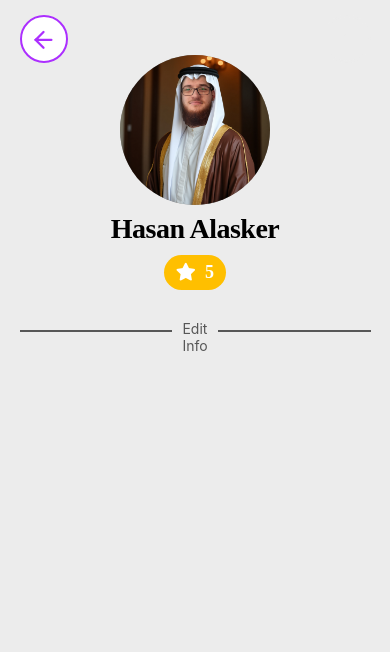
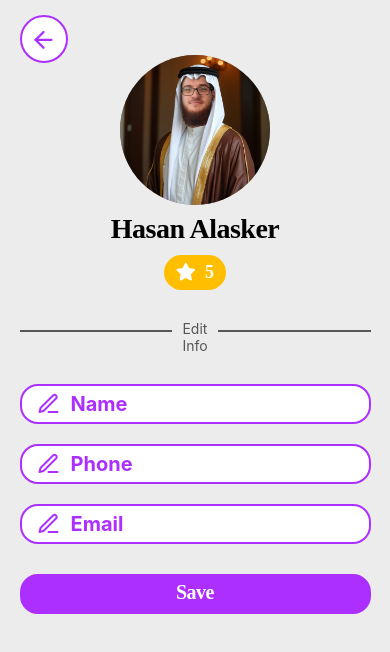
Before and after one commit to HasanAlasker/LendYard, a React Native app in the folder client/: screen /EditProfile in a window 390 px wide. Shown: the top 652 px of the page. Built offline with nearby package versions, Linux system fonts and the light colour scheme.

Commit message:
edit page done

```diff
--- /dev/null
+++ b/client/components/DropBox.js
@@ -0,0 +1,49 @@
+import React from "react";
+import { View, StyleSheet, TouchableOpacity, TextInput } from "react-native";
+import { Feather } from "@expo/vector-icons";
+import useThemedStyles from "../hooks/useThemedStyles";
+import { useTheme } from "../config/ThemeContext";
+import AppText from "../config/AppText";
+
+function DropBox({ placeholder, penOn }) {
+  const styles = useThemedStyles(getStyles);
+  const { theme } = useTheme();
+
+  return (
+    <TouchableOpacity style={styles.container}>
+      <View style={styles.left}>
+        {penOn && <Feather name="edit-3" size={24} color={theme.purple}></Feather>}
+        <AppText style={styles.text}>{placeholder}</AppText>
+      </View>
+      <Feather name="chevron-down" size={26} color={theme.purple}></Feather>
+    </TouchableOpacity>
+  );
+}
+
+const getStyles = (theme) =>
+  StyleSheet.create({
+    container: {
+      flexDirection: "row",
+      borderRadius: 18,
+      borderColor: theme.purple,
+      borderWidth: 2,
+      justifyContent: "space-between",
+      backgroundColor: theme.post,
+      paddingVertical: 5,
+      paddingHorizontal: 15,
+      width: "90%",
+      marginHorizontal: "auto",
+      marginTop:20
+    },
+    text: {
+      color: theme.purple,
+      fontWeight: "bold",
+      fontSize: 20,
+    },
+    left:{
+        flexDirection:'row',
+        gap:10
+    }
+  });
+
+export default DropBox;
--- /dev/null
+++ b/client/components/FormBtn.js
@@ -0,0 +1,46 @@
+import React from "react";
+import { View, StyleSheet, TouchableOpacity, TextInput } from "react-native";
+import { Feather } from "@expo/vector-icons";
+import useThemedStyles from "../hooks/useThemedStyles";
+import { useTheme } from "../config/ThemeContext";
+import AppText from "../config/AppText";
+
+function FormBtn({ title, }) {
+  const styles = useThemedStyles(getStyles);
+  const { theme } = useTheme();
+
+  return (
+    <TouchableOpacity style={styles.container}>
+      <AppText style={styles.text}>{title}</AppText>
+    </TouchableOpacity>
+  );
+}
+
+const getStyles = (theme) =>
+  StyleSheet.create({
+    container: {
+      flexDirection: "row",
+      borderRadius: 18,
+      borderColor: theme.purple,
+      borderWidth: 2,
+      backgroundColor: theme.purple,
+      paddingVertical: 5,
+      paddingHorizontal: 15,
+      width: "90%",
+      marginHorizontal: "auto",
+      marginTop: 30,
+      gap: 10,
+      minHeight: 40,
+    },
+    text: {
+      color: theme.always_white,
+      fontWeight: "bold",
+      fontSize: 20,
+      flex:1,
+      padding:0,
+      margin:0,
+      textAlign:'center'
+    },
+  });
+
+export default FormBtn;
--- /dev/null
+++ b/client/components/InputBox.js
@@ -0,0 +1,50 @@
+import React from "react";
+import { View, StyleSheet, TouchableOpacity, TextInput } from "react-native";
+import { Feather } from "@expo/vector-icons";
+import useThemedStyles from "../hooks/useThemedStyles";
+import { useTheme } from "../config/ThemeContext";
+import AppText from "../config/AppText";
+
+function InputBox({ placeholder, penOn, icon, value }) {
+  const styles = useThemedStyles(getStyles);
+  const { theme } = useTheme();
+
+  return (
+    <View style={styles.container}>
+      {penOn && (
+        <Feather name="edit-3" size={24} color={theme.purple}></Feather>
+      )}
+      {icon && <Feather name={icon} size={24} color={theme.purple}></Feather>}
+      <TextInput style={styles.text} placeholder={placeholder} value={value} placeholderTextColor={theme.purple}></TextInput>
+    </View>
+  );
+}
+
+const getStyles = (theme) =>
+  StyleSheet.create({
+    container: {
+      flexDirection: "row",
+      borderRadius: 18,
+      borderColor: theme.purple,
+      borderWidth: 2,
+      backgroundColor: theme.post,
+      paddingVertical: 5,
+      paddingHorizontal: 15,
+      width: "90%",
+      marginHorizontal: "auto",
+      marginTop: 20,
+      gap: 10,
+      minHeight: 40,
+    },
+    text: {
+      color: theme.purple,
+      fontWeight: "bold",
+      fontSize: 20,
+      flex:1,
+      padding:0,
+      margin:0,
+      textAlignVertical:'center'
+    },
+  });
+
+export default InputBox;
--- a/client/components/SearchBar.js
+++ b/client/components/SearchBar.js
@@ -32,7 +32,6 @@ function SearchBar(props) {
             name="tune"
             size={22}
             color={theme.purple}
-
           ></MaterialIcons>
         </TouchableOpacity>
       </View>
@@ -44,12 +43,12 @@ const getStyles = (theme) =>
   StyleSheet.create({
     searchbar: {
       width: "100%",
-      paddingTop:5,
-      borderBottomRightRadius:30,
-      borderBottomLeftRadius:30,
-      zIndex:100,
-      paddingBottom:25,
-      backgroundColor:theme.backgroundColor
+      paddingTop: 5,
+      borderBottomRightRadius: 30,
+      borderBottomLeftRadius: 30,
+      zIndex: 100,
+      paddingBottom: 25,
+      backgroundColor: theme.backgroundColor,
     },
     bigBox: {
       flexDirection: "row",
@@ -70,9 +69,7 @@ const getStyles = (theme) =>
       paddingVertical: 0,
       height: 40,
     },
-    icon: {
-
-    },
+    icon: {},
     filter: {
       backgroundColor: theme.post,
       alignItems: "center",
@@ -87,6 +84,10 @@ const getStyles = (theme) =>
       fontWeight: "bold",
       fontSize: 16,
       height: 40,
+      textAlignVertical: "center",
+      margin: 0,
+      padding: 0,
+      flex: 1,
     },
   });
 
--- a/client/pages/Users/EditProfile.js
+++ b/client/pages/Users/EditProfile.js
@@ -2,6 +2,10 @@ import React from "react";
 import { View, StyleSheet } from "react-native";
 import SafeScreen from "../../components/SafeScreen";
 import TopChunkProfile from "../../components/TopChunkProfile";
+import DropBox from "../../components/DropBox";
+import InputBox from "../../components/InputBox";
+import PrimaryBtn from '../../components/PrimaryBtn'
+import FormBtn from "../../components/FormBtn";
 
 function EditProfile({ userName, image, number, email, rating, sep }) {
   return (
@@ -14,6 +18,10 @@ function EditProfile({ userName, image, number, email, rating, sep }) {
         onPressPic={()=>{console.log('hello hasan')}}
         sep={"Edit Info"}
       ></TopChunkProfile>
+      <InputBox placeholder={'Name'} penOn={true}></InputBox>
+      <InputBox placeholder={'Phone'} penOn={true}></InputBox>
+      <InputBox placeholder={'Email'} penOn={true}></InputBox>
+      <FormBtn title={"Save"}></FormBtn>
     </SafeScreen>
   );
 }
```
